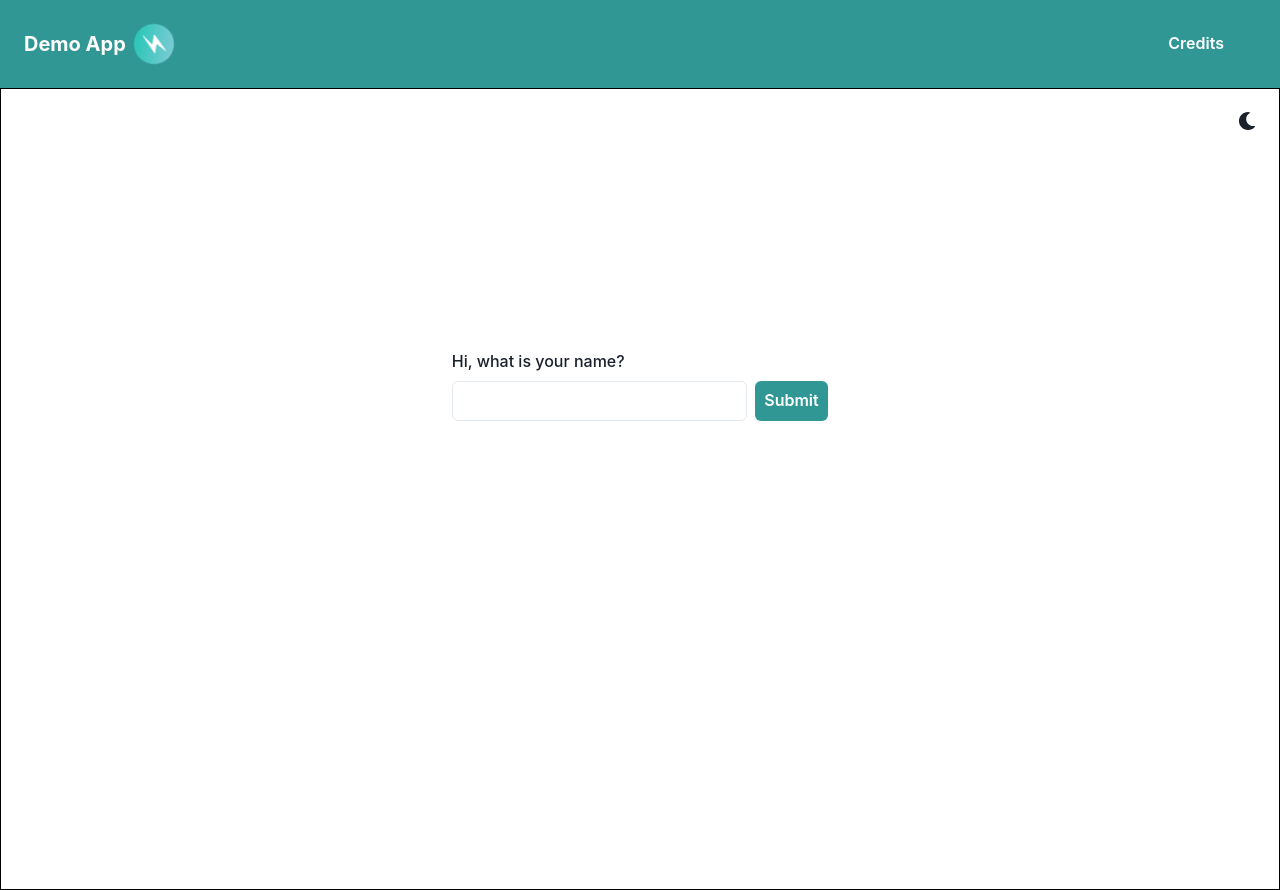
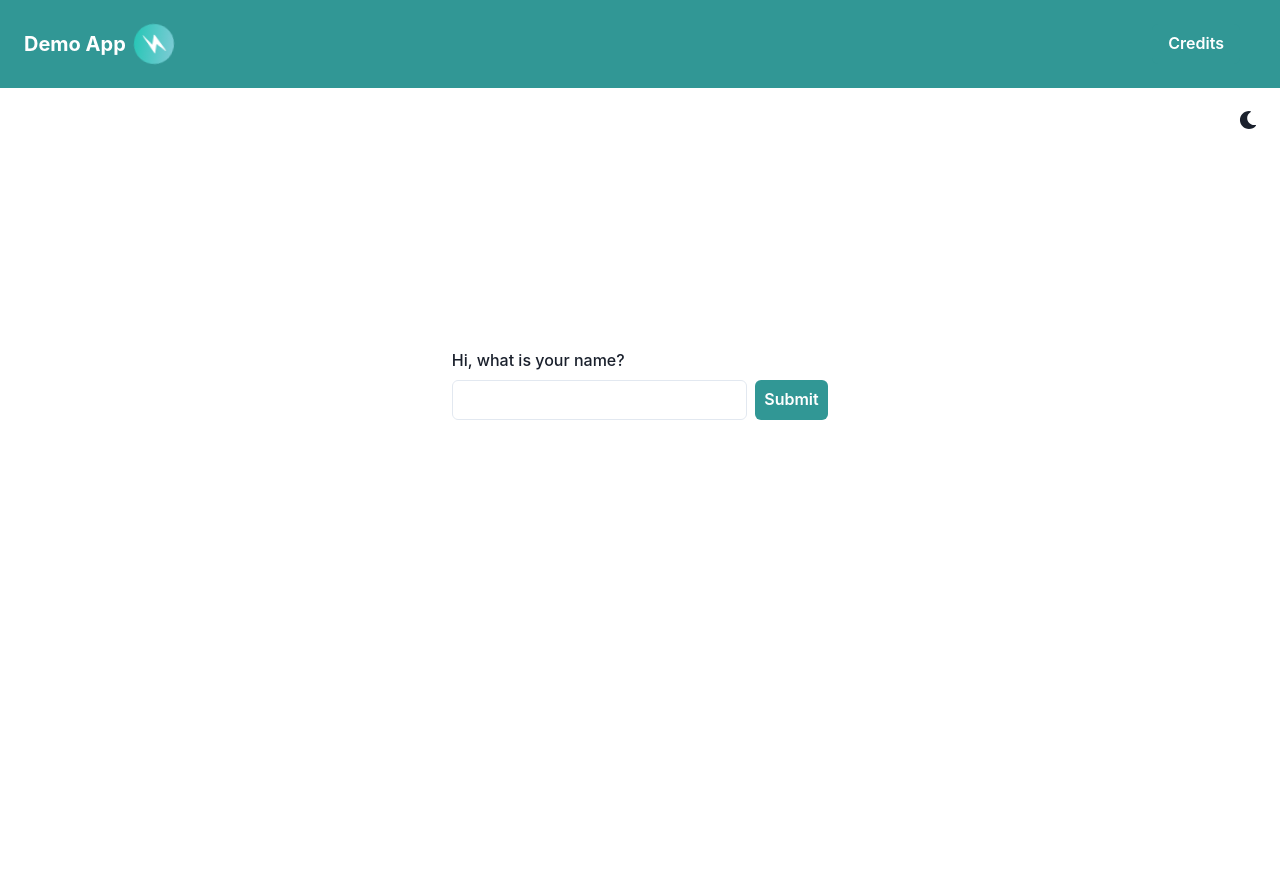
Before and after one commit to HolomuaTech/gcp-demo-ui, a React (Create React App) app: page / in a window 1280 px wide. Built offline with nearby package versions, Linux system fonts and the light colour scheme.

Commit message:
change to google specified endpoint

```diff
--- a/src/App.tsx
+++ b/src/App.tsx
@@ -73,7 +73,7 @@ const Navbar = () => (
 export const App = () => (
   <ChakraProvider theme={theme}>
     <Navbar />
-    <Box textAlign="center" fontSize="xl" border="1px solid black">
+    <Box textAlign="center" fontSize="xl" >
       <Grid minH="100vh" p={3}>
         <ColorModeSwitcher justifySelf="flex-end" />
         <VStack spacing={4} mt={-20}>
@@ -90,7 +90,7 @@ const NameForm = () => {
 
   const handleSubmit = async (event: React.FormEvent<HTMLFormElement>) => {
     event.preventDefault();
-    const res = await fetch("http://localhost:8000/submit", {
+    const res = await fetch("https://doe-demo-api-675849533921.us-west1.run.app:8000/submit", {
       method: "POST",
       headers: {
         "Content-Type": "application/json",
```
